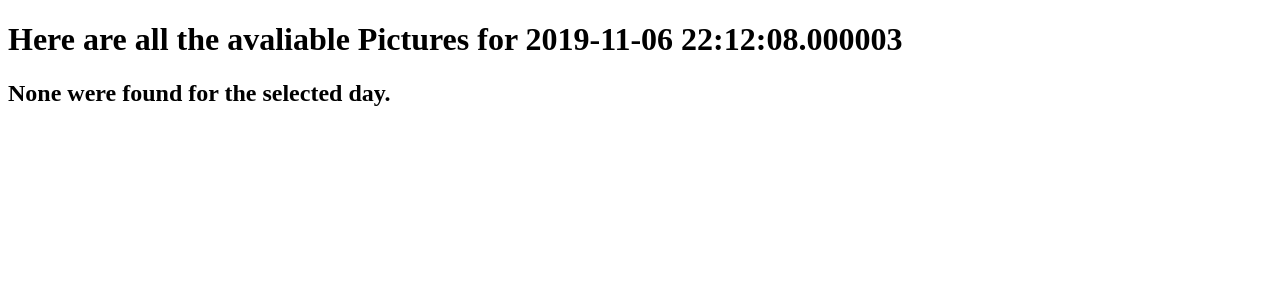
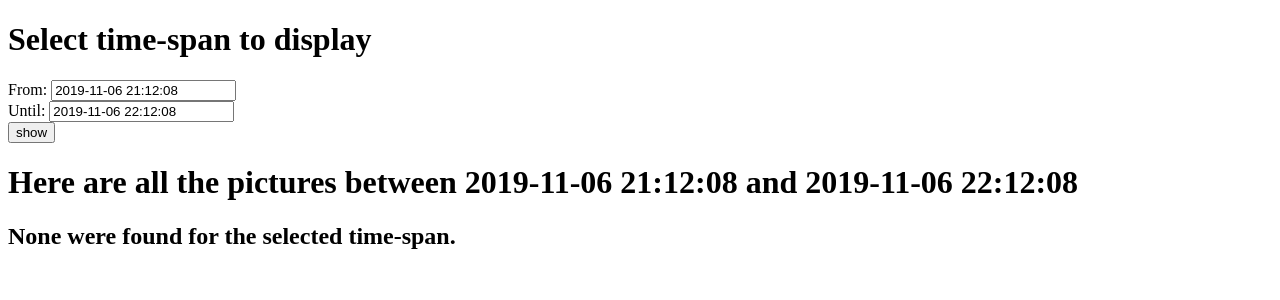
Before and after one commit to jmacenka/flask-bee-project, a Flask app: page /pictures in a window 1280 px wide. Shown: the top 300 px of the page. Run offline with Flask 2, Linux system fonts and the light colour scheme.

Commit message:
Updated time calculation

```diff
--- a/app.py
+++ b/app.py
@@ -2,7 +2,7 @@
 import os
 import logging
 from werkzeug.utils import secure_filename
-from datetime import datetime
+from datetime import datetime, timedelta
 from time import time
 
 app = Flask(__name__)
@@ -12,8 +12,10 @@
 
 PROJECT_HOME = os.path.dirname(os.path.realpath(__file__))
 STATIC_FOLDER = 'static'
+UPLOAD_FOLDER = os.path.join(PROJECT_HOME, STATIC_FOLDER)
+TIME_DELTA = timedelta(hours=1)
+TIME_FORMAT = '%Y-%m-%d %H:%M:%S'
 app.config['STATIC_FOLDER'] = STATIC_FOLDER
-UPLOAD_FOLDER = os.path.join(PROJECT_HOME, STATIC_FOLDER)
 app.config['UPLOAD_FOLDER'] = UPLOAD_FOLDER
 
 
@@ -43,15 +45,30 @@
         return "not possible", 404
 
 
-@app.route('/pictures', methods=['GET'])
+@app.route('/pictures', methods=['POST', 'GET'])
 def yearly_pictures():
     create_new_folder(app.config['UPLOAD_FOLDER'])
+    c_timestamp = datetime.now()
     context = dict()
-    context['timestamp'] = str(datetime.now())
-    context['pictures'] = [{'name': f, 'time': str(datetime.fromtimestamp(
-        int(f.split('_')[0])))} for f in os.listdir(os.path.join(os.getcwd(), 'static'))]
+    if request.method == 'POST':
+        ts_from = datetime.strptime(request.form.get('from'), TIME_FORMAT)
+        ts_until = datetime.strptime(request.form.get('until'), TIME_FORMAT)
+    else:
+        ts_from = c_timestamp-TIME_DELTA
+        ts_until = c_timestamp
+    context['ts_from'] = ts_from.strftime(TIME_FORMAT)
+    context['ts_until'] = ts_until.strftime(TIME_FORMAT)
+    context['timestamp'] = c_timestamp.strftime(TIME_FORMAT)
+    context['pictures'] = []
+    for file in os.listdir(os.path.join(os.getcwd(), 'static')):
+        str_ts_file, file_name = file.split('_')
+        dt = datetime.fromtimestamp(int(str_ts_file))
+        if dt >= ts_from and dt <= ts_until:
+            context['pictures'].append(
+                {'name': file, 'time': dt.strftime(TIME_FORMAT)})
+
     return render_template('pictures.html', **context)
 
 
 if __name__ == '__main__':
-    app.run(host='0.0.0.0', debug=False)
+    app.run(host='0.0.0.0', debug=True)
--- a/templates/pictures.html
+++ b/templates/pictures.html
@@ -30,13 +30,20 @@
   </head>
 
   <body>
-    <h1>Here are all the avaliable Pictures for {{ timestamp | safe }}</h1>
+    <h1>Select time-span to display</h1>
+    <form method="POST">
+      <label for="from">From: </label>
+      <input type="text" name="from" id="from" value="{{ ts_from }}" /><br />
+      <label for="until">Until: </label>
+      <input type="text" name="until" id="until" value="{{ ts_until }}" /><br />
+      <input type="submit" value="show" />
+    </form>
+    <h1>Here are all the pictures between {{ ts_from }} and {{ ts_until }}</h1>
     {% if pictures %} {% for picture in pictures %}
     <div class="gallery">
       <a target="_blank" href="{{ url_for('static', filename=picture.name) }}">
         <img
           src="{{ url_for('static', filename=picture.name) }}"
-          alt="2"
           width="20%"
           height="auto"
         />
@@ -44,7 +51,7 @@
       <div class="desc">{{ picture.time }}</div>
     </div>
     {% endfor %} {% else %}
-    <h2>None were found for the selected day.</h2>
+    <h2>None were found for the selected time-span.</h2>
     {% endif %}
   </body>
 </html>
```
